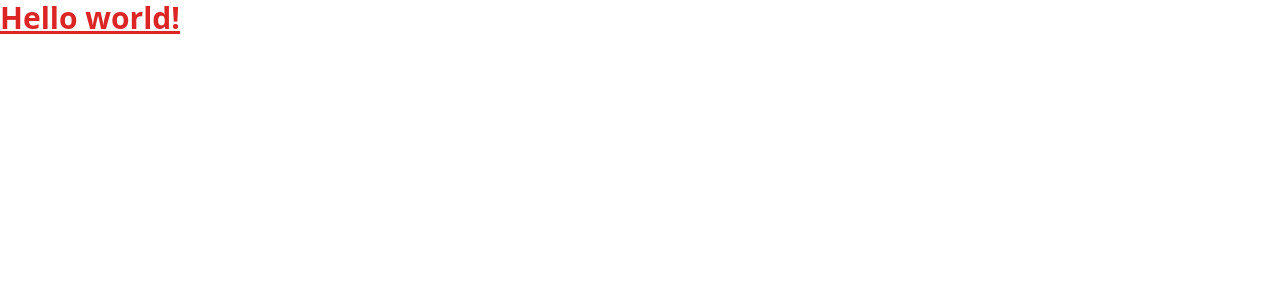
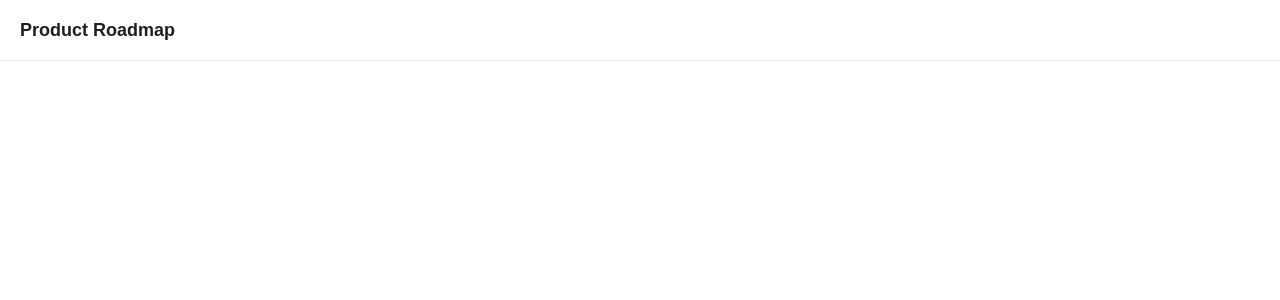
Before and after one commit to rentomz/mini-kanban, a React (Create React App) app: page / in a window 1280 px wide. Shown: the top 300 px of the page. Built offline with nearby package versions, Linux system fonts and the light colour scheme.

Commit message:
Header Components

```diff
--- a/src/App.js
+++ b/src/App.js
@@ -1,11 +1,10 @@
+import Header from './components/Header';
 import './index.css';
 
 function App() {
   return (
     <div className="App">
-      <header className="App-header">
-        <h1 className="text-3xl font-bold underline text-red-600">Hello world!</h1>
-      </header>
+      <Header/>
     </div>
   );
 }
--- /dev/null
+++ b/src/components/Header.js
@@ -0,0 +1,12 @@
+function Header() {
+  return (
+    <header id="Heder">
+      <h1 className="text-lg font-bold py-4 px-5" style={{ color: '#1E1F21' }}>
+        Product Roadmap
+      </h1>
+      <hr style={{backgroundColor: "#E0E0E0"}}/>
+    </header>
+  );
+}
+
+export default Header;
--- a/src/index.css
+++ b/src/index.css
@@ -1,3 +1,8 @@
 @tailwind base;
 @tailwind components;
 @tailwind utilities;
+@import url('https://fonts.googleapis.com/css2?family=Nunito+Sans:ital,wght@0,200;0,300;0,400;0,600;0,700;0,800;0,900;1,200;1,300;1,400;1,600;1,700;1,800;1,900&display=swap');
+
+* {
+  font-family: 'Nunito Sans', sans-serif;
+}
```
